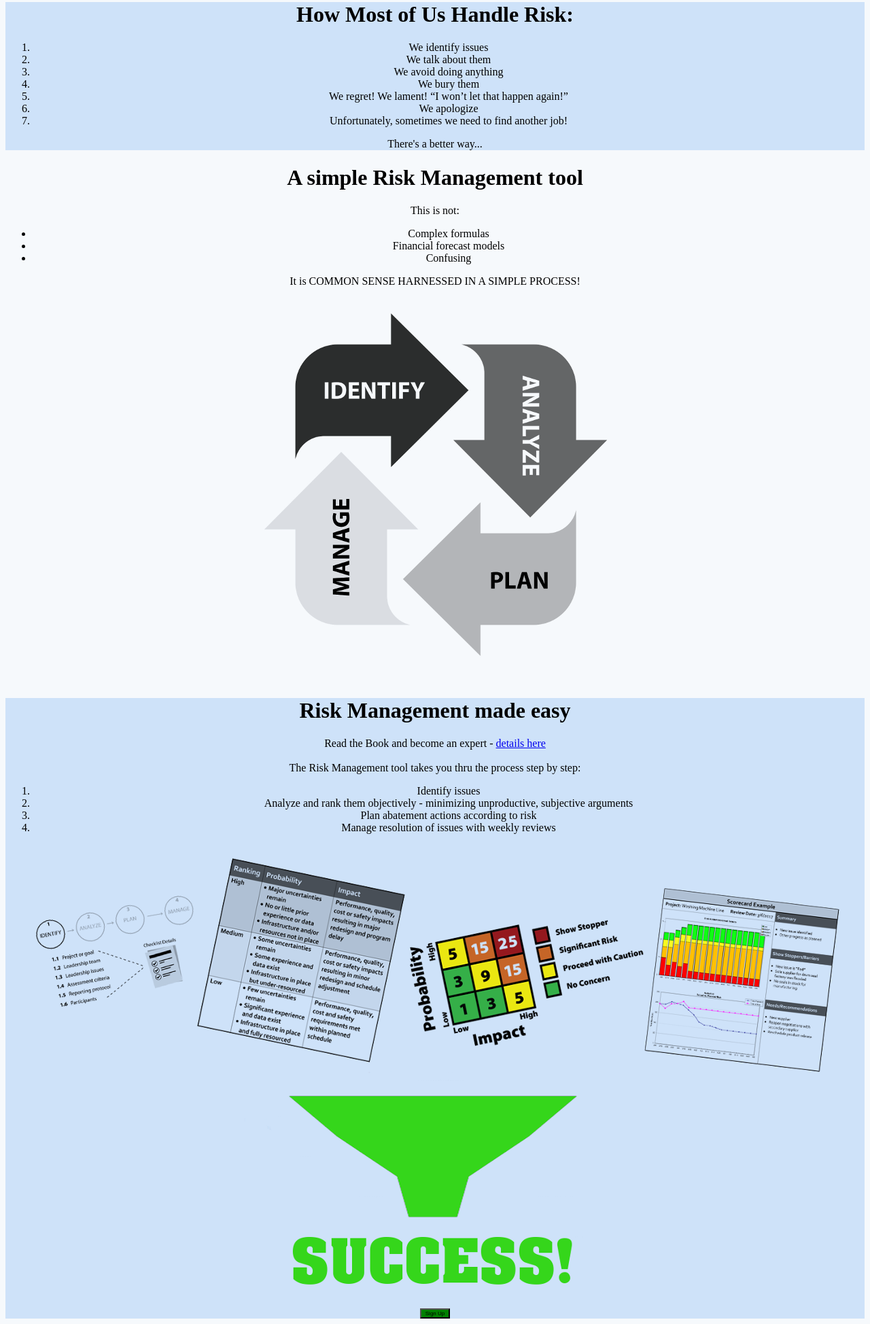
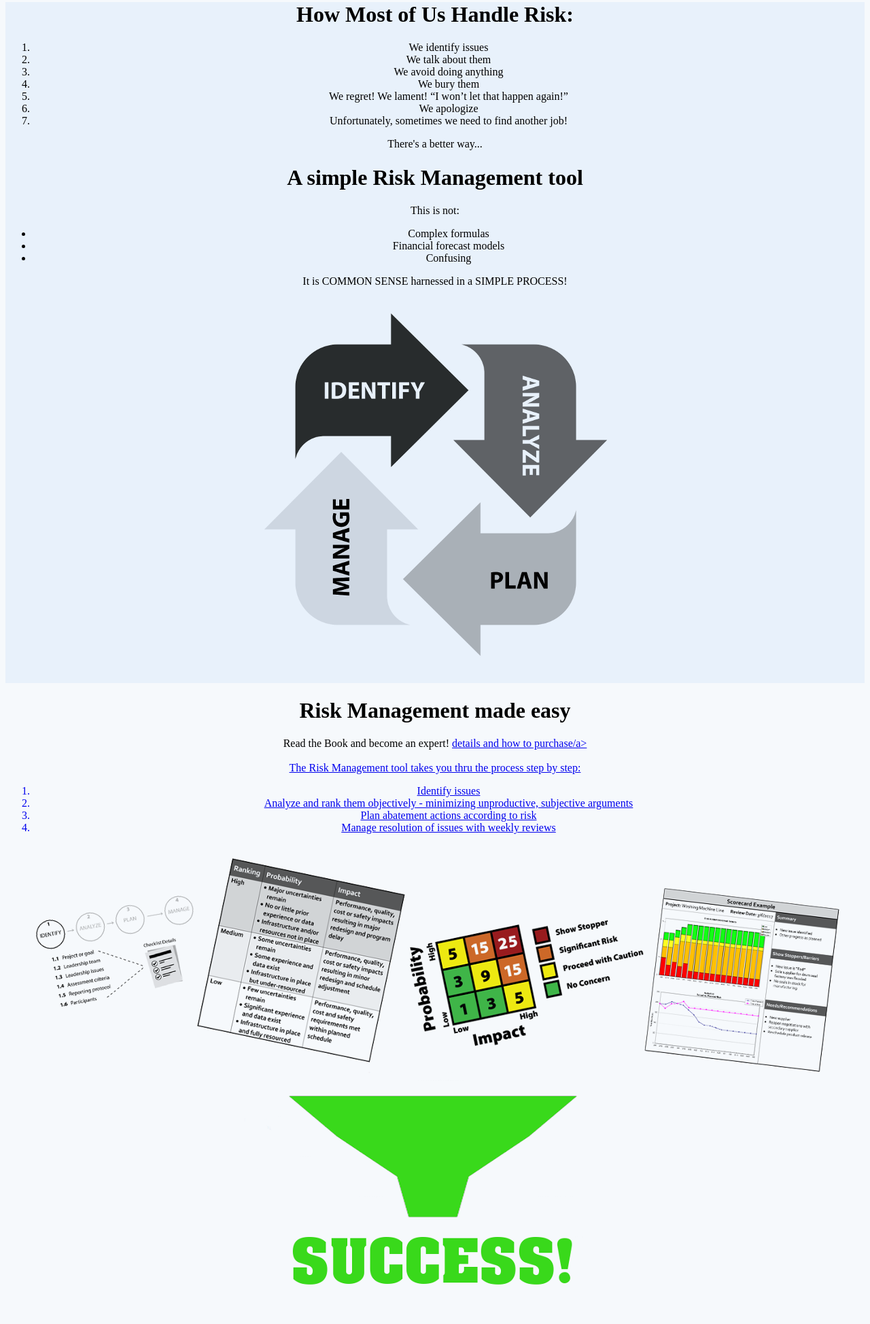
Before and after one commit to howtohandlerisk/howtohandlerisk.github.io, a plain HTML site: page index.html in a window 1280 px wide. Shown: the part 709-2657 px from the top of the page at 68% size. Drawn offline with Linux system fonts and the light colour scheme.

Commit message:
Update index.html

```diff
--- a/index.html
+++ b/index.html
@@ -8,8 +8,9 @@
     <h1>How do you handle RISK?</h1>
     <img alt="@howtohandlerisk" src="images/howhandle.png" height="624" width="1185">
   </div>
-  <div style="display: block; background-color: #cee2f9;">
+  <div style="display: block; background-color: #e8f1fb;">
     <h1>How Most of Us Handle Risk:</h1>
+    <p>
     <ol>
       <li>We identify issues </li>
       <li>We talk about them</li>
@@ -20,33 +21,40 @@
       <li>Unfortunately, sometimes we need to find another job!</li>
     </ol>
     There's a better way...
-  </div>
-  <div style="display: block;">
+    </p>
     <h1>A simple Risk Management tool</h1>
+    <p>
     This is not:
     <ul>
       <li>Complex formulas</li>
       <li>Financial forecast models</li>
       <li>Confusing</li>
     </ul>
-    It is COMMON SENSE HARNESSED IN A SIMPLE PROCESS!
+    </p>
+    It is COMMON SENSE harnessed in a SIMPLE PROCESS!
     <br>
     <img alt="@howtohandlerisk" src="images/process.png" height="582" width="600">
   </div>
-  <div style="display: block; background-color: #cee2f9;">
+  <div style="display: block;">
     <h1>Risk Management made easy</h1>
-    Read the Book and become an expert - <a href="http://authorwebservices-xl.net/US/758627/">details here</a>
+    Read the Book and become an expert! <a href="http://authorwebservices-xl.net/US/758627/">details and how to purchase/a>
     <br><br>
     The Risk Management tool takes you thru the process step by step:
+    <p>
     <ol>
       <li>Identify issues </li>
       <li>Analyze and rank them objectively - minimizing unproductive, subjective arguments</li>
       <li>Plan abatement actions according to risk</li>
       <li>Manage resolution of issues with weekly reviews</li>
     </ol>
+    </p>
     <img alt="@howtohandlerisk" src="images/funnel.png" height="664" width="1200">
     <br><br>
-<button type="button" style="background-color: green; font-size: +8;">Sign Up</button>
+<button type="button" style="background-color: #4CAF50; padding: 15px 32px;
+    text-align: center;
+    text-decoration: none;
+    display: inline-block;
+    font-size: 36px>Sign Up</button>
   </div>
 
 </body>
```
